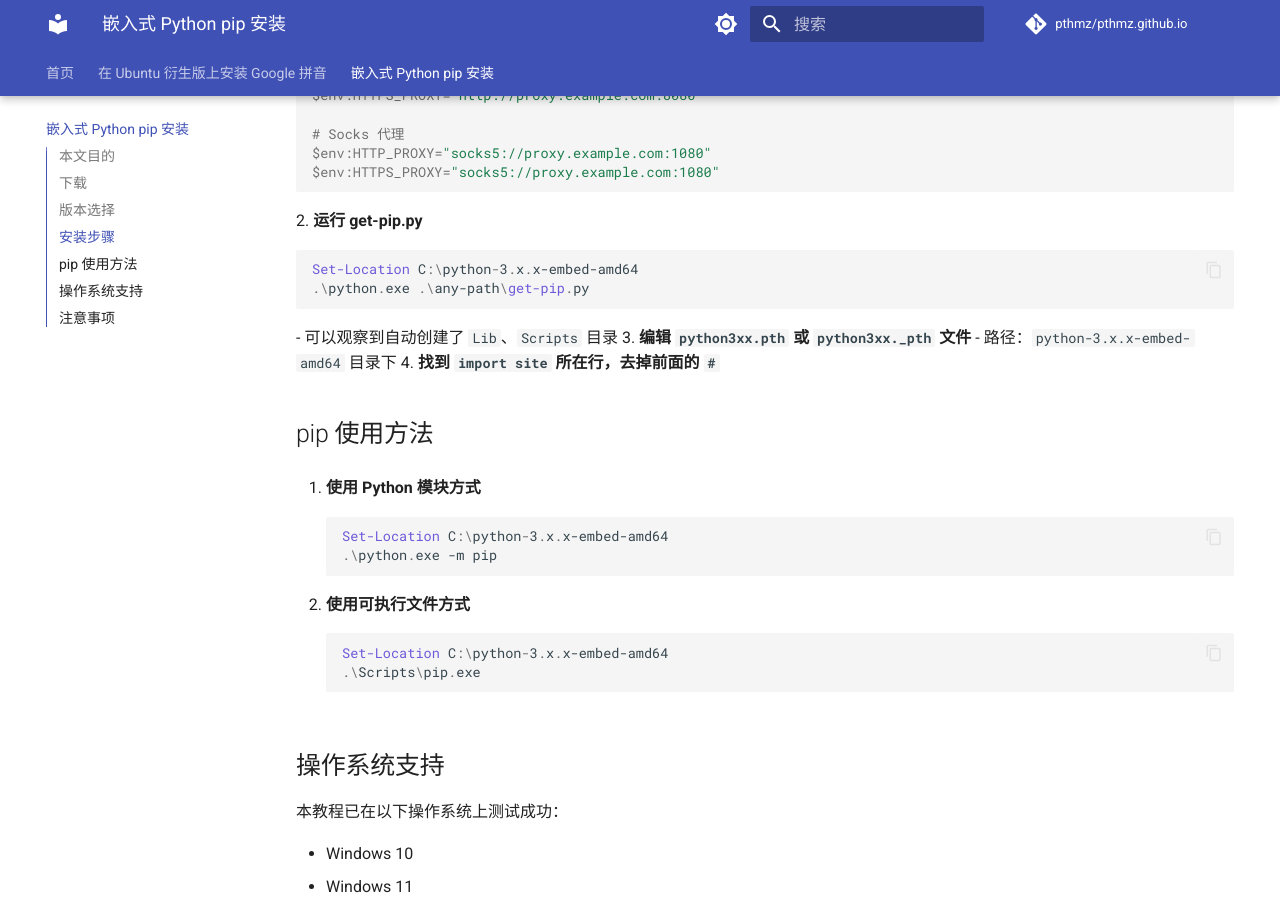
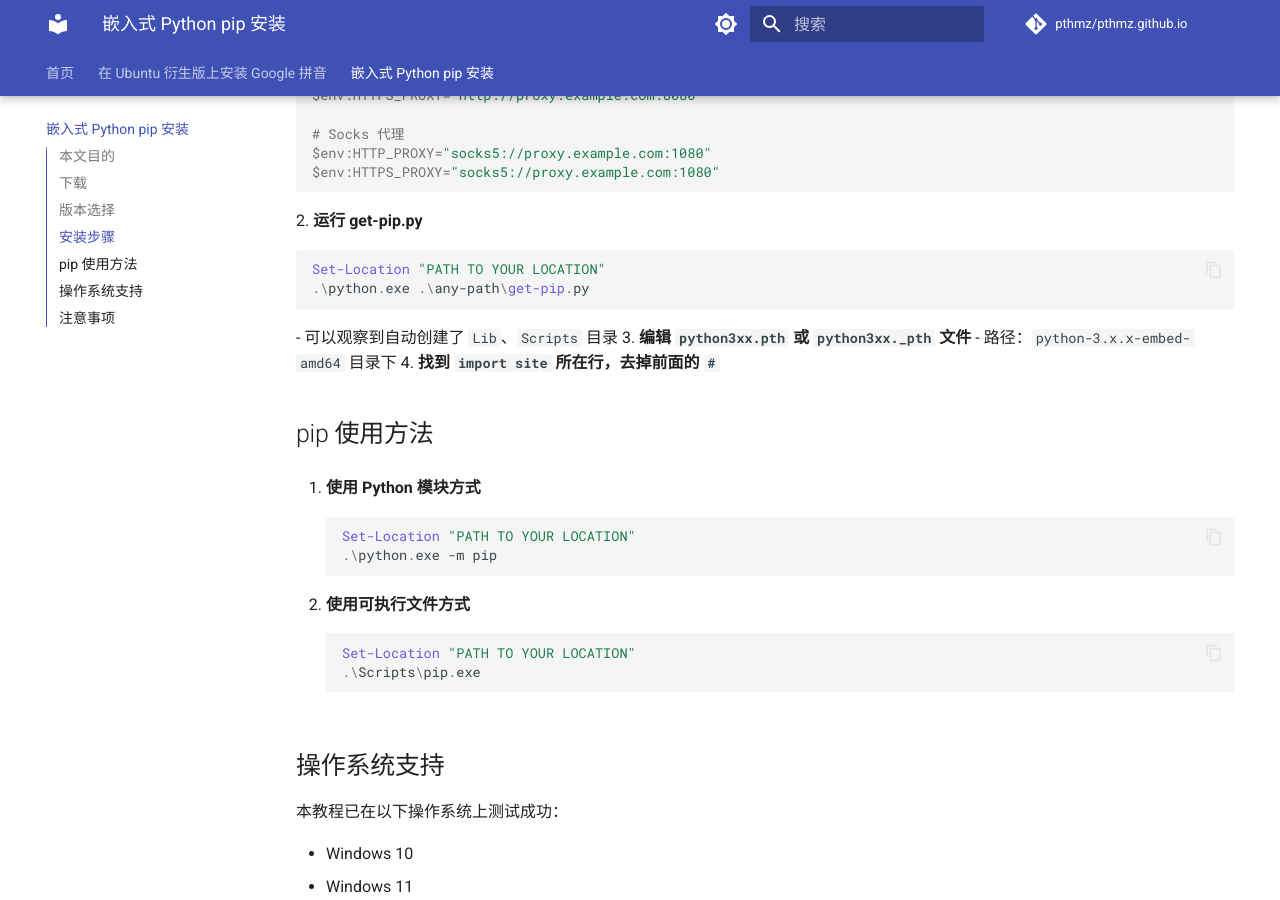
Before and after one commit to pthmz/pthmz.github.io, an MkDocs documentation site: the page built from docs/blog/embed-python-pip-installation-windows.md, in a window 1280 px wide and 900 px high, scrolled down 1253 px. Built offline with MkDocs 1.6.1 and Material for MkDocs 9.7.7, drawn with Linux system fonts in a browser that asks for light colours; comment, search, counter and statistics services are not loaded.

Commit message:
使用 PATH TO YOUR LOCATION 占位符替代硬编码路径

````diff
--- a/docs/blog/embed-python-pip-installation-windows.md
+++ b/docs/blog/embed-python-pip-installation-windows.md
@@ -46,7 +46,7 @@ categories: programming
    ```
 2. **运行 get-pip.py**
    ```powershell
-   Set-Location C:\python-3.x.x-embed-amd64
+   Set-Location "PATH TO YOUR LOCATION"
    .\python.exe .\any-path\get-pip.py
    ```
    - 可以观察到自动创建了 `Lib`、`Scripts` 目录
@@ -58,13 +58,13 @@ categories: programming
 
 1. **使用 Python 模块方式**
    ```powershell
-   Set-Location C:\python-3.x.x-embed-amd64
+   Set-Location "PATH TO YOUR LOCATION"
    .\python.exe -m pip
    ```
 
 2. **使用可执行文件方式**
    ```powershell
-   Set-Location C:\python-3.x.x-embed-amd64
+   Set-Location "PATH TO YOUR LOCATION"
    .\Scripts\pip.exe
    ```
 
````
